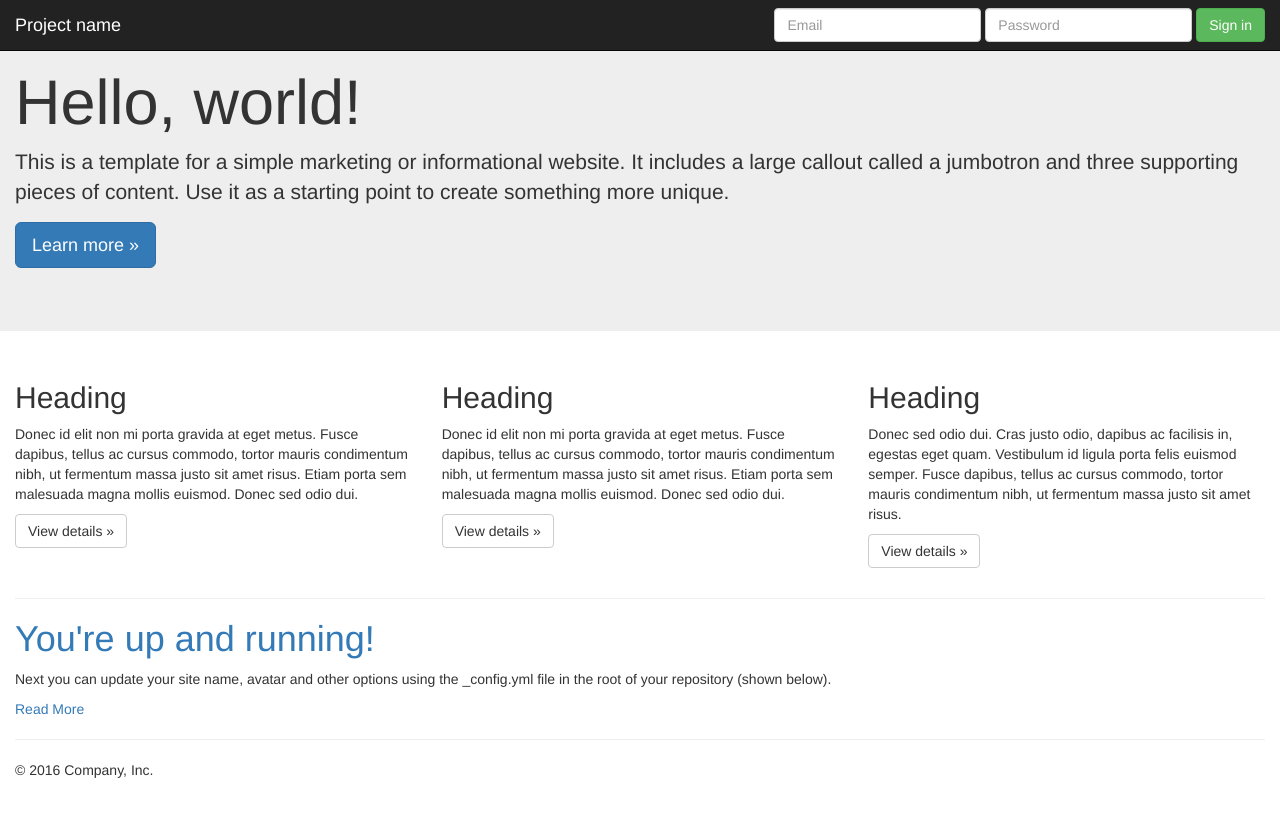
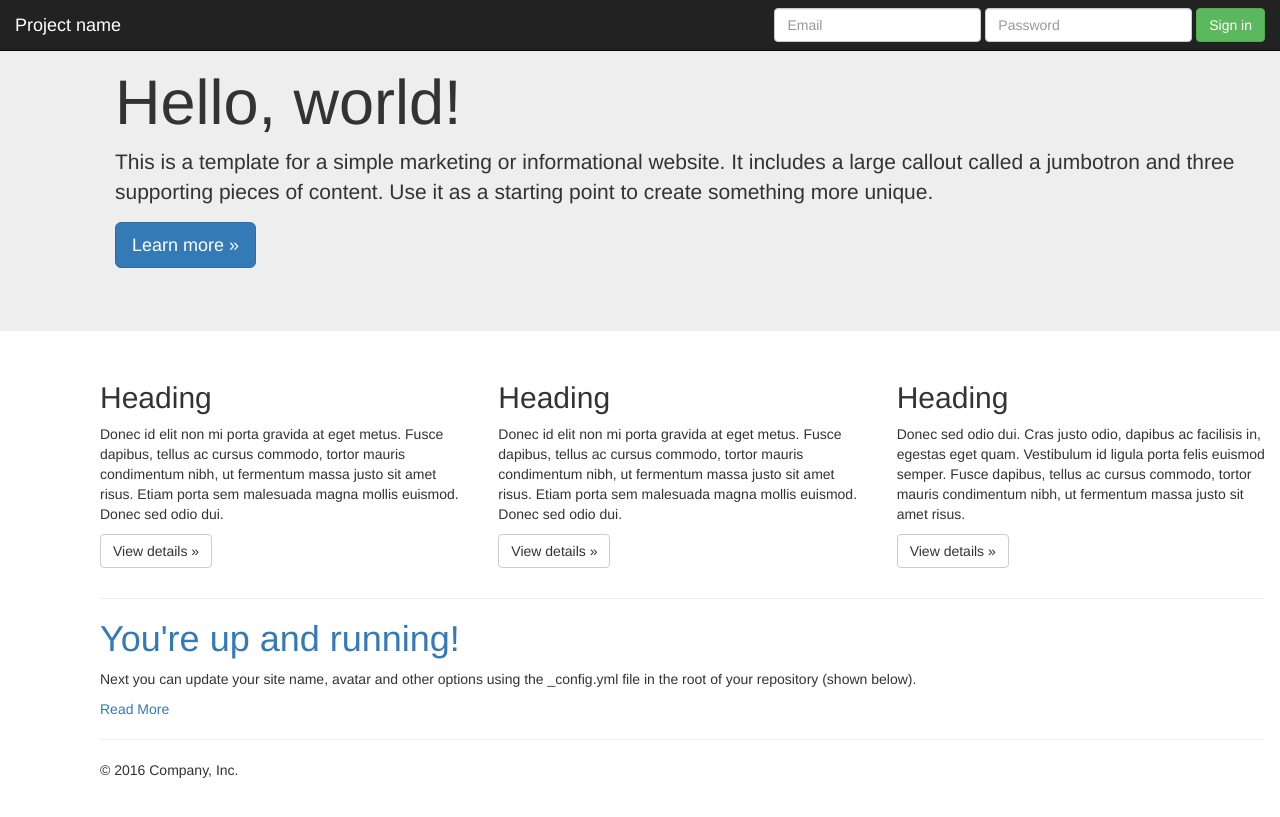
Before and after one commit to kemtol/Bina-Artha, a Jekyll site: the page built from index.html, in a window 1280 px wide. Shown: the top 817 px of the page. Built offline with Jekyll 4.4.1, drawn with Linux system fonts in a browser that asks for light colours.

Commit message:
Update default.html

```diff
--- a/_layouts/default.html
+++ b/_layouts/default.html
@@ -48,7 +48,7 @@
     </nav>
 
     <!-- Main jumbotron for a primary marketing message or call to action -->
-    <div class="jumbotron">
+    <div class="jumbotron" style="padding-left:10rem">
       <div class="container-fluid">
         <h1>Hello, world!</h1>
         <p>This is a template for a simple marketing or informational website. It includes a large callout called a jumbotron and three supporting pieces of content. Use it as a starting point to create something more unique.</p>
@@ -56,7 +56,7 @@
       </div>
     </div>
 
-    <div class="container-fluid">
+    <div class="container-fluid" style="padding-left:10rem">
       <!-- Example row of columns -->
       <div class="row">
         <div class="col-md-4">
```
